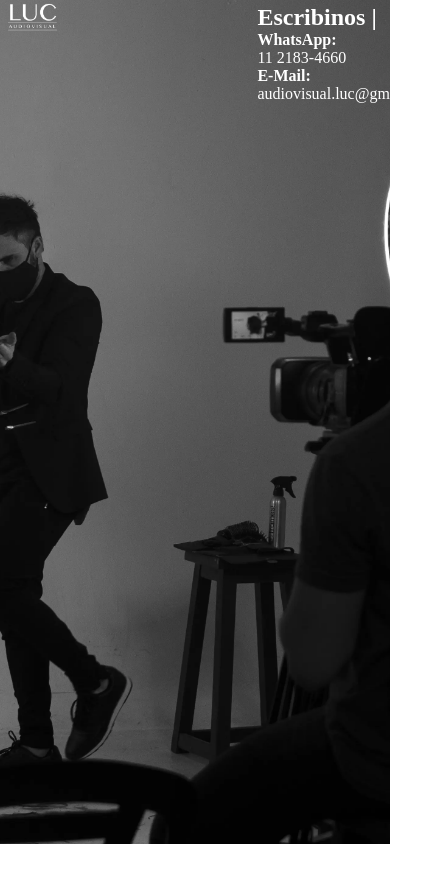
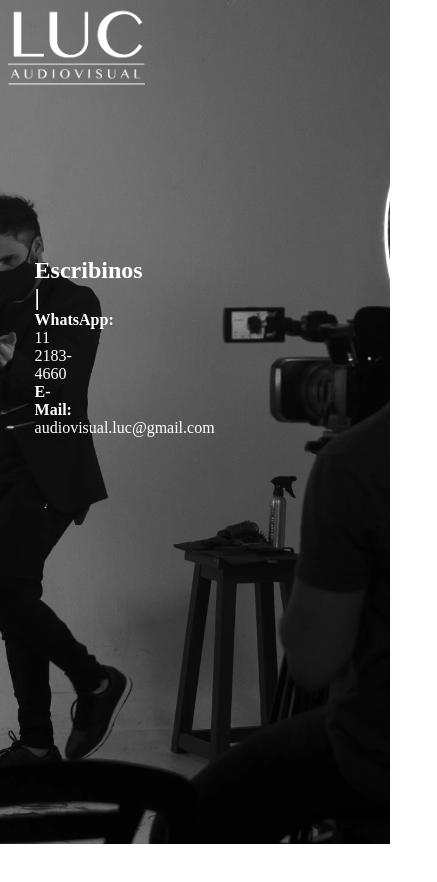
Before and after one commit to Alternativy/audiovisual-luc-pagina, a plain HTML site: page index.html in a window 390 px wide. Shown: the top 882 px of the page, 437 px wide, since content can reach past the window. Drawn offline with Linux system fonts and the light colour scheme.

Commit message:
fonts and media query

```diff
--- a/styles.css
+++ b/styles.css
@@ -2,6 +2,7 @@
     margin: 0;
     padding: 0;
 }
+
 body {
     overflow-x: hidden;
     font-family: Todes ,'Times New Roman', Times, serif;
@@ -106,3 +107,15 @@ h2 {
 footer {
     padding-top: 100vh;
 }
+
+@media only screen and (max-width:670px){
+    .logo {
+        /* display: none; */
+        height:25vw;
+    }
+    .contacto {
+    justify-content: center;
+    margin-top: -70vh;
+    margin-right: 40vh;
+    }
+}
```
Also changed, not shown: Font/Todes Normal.otf (added), Font/Todes Normal.ttf (added).
